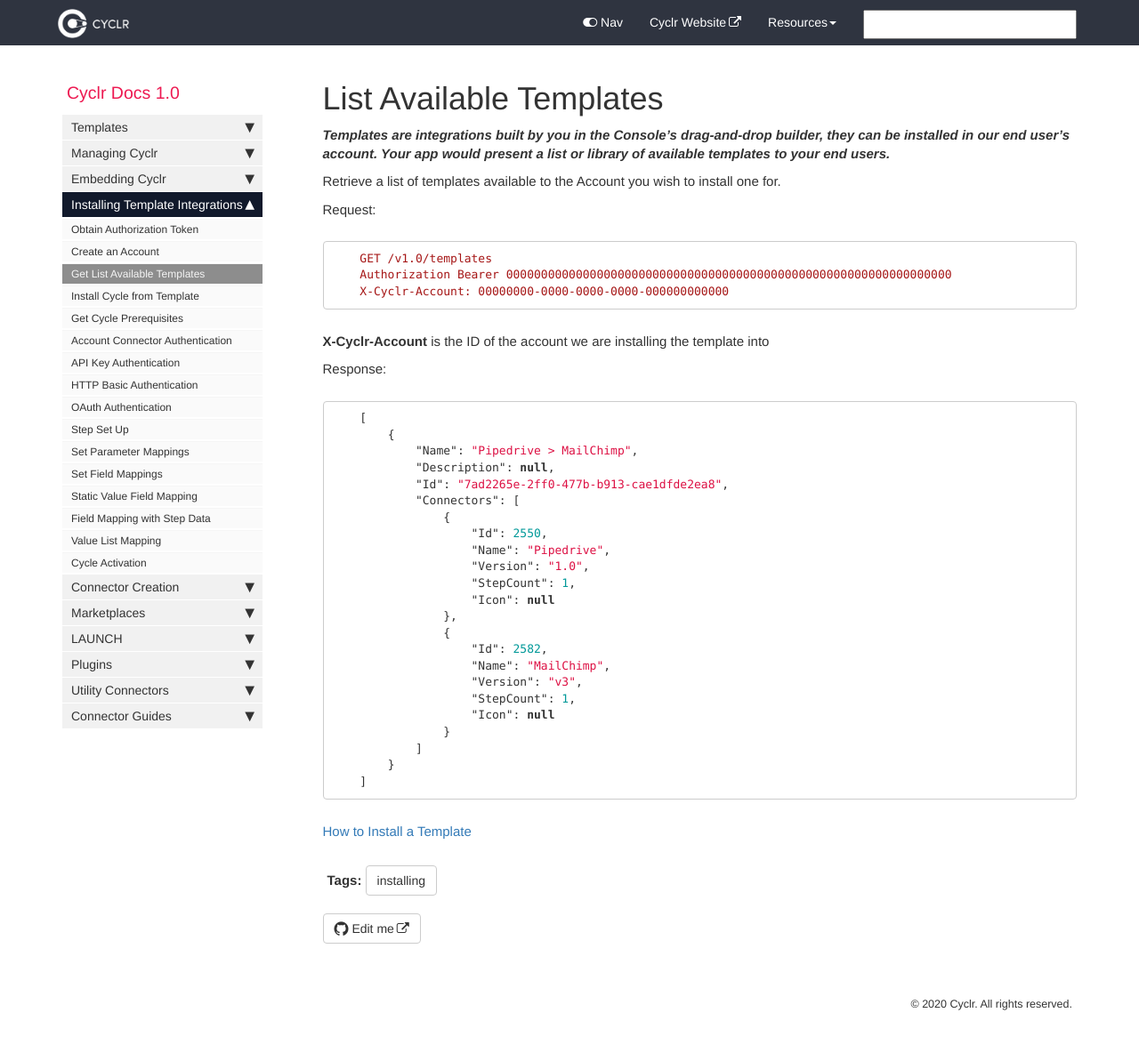
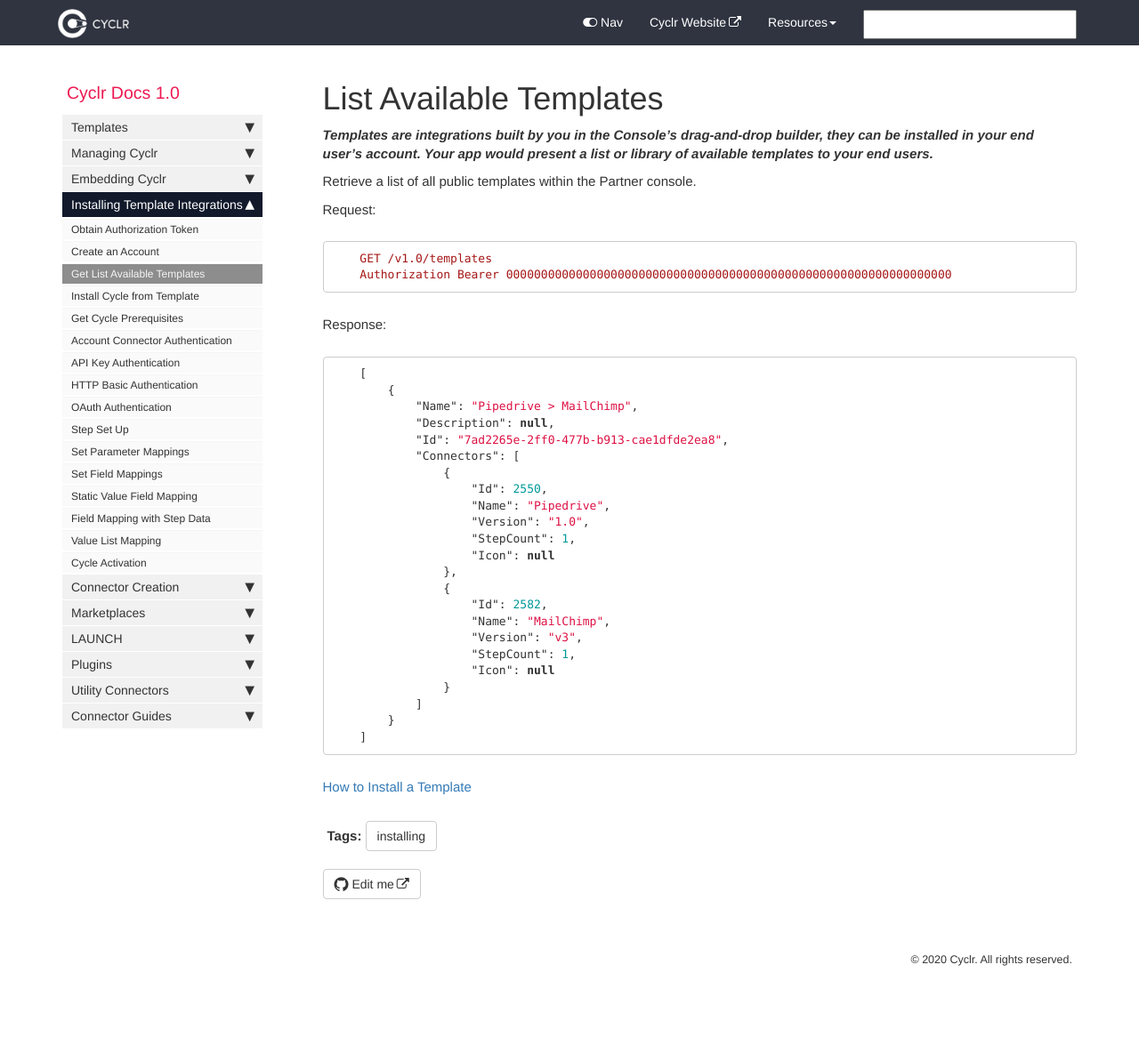
Before and after one commit to sneakysneak/docs, a Jekyll site: the page built from pages/installing-templates-api/get-list-available-templates.md, in a window 1280 px wide and 1199 px high. Shown: the top 1175 px of the window at 89% size. Built offline with Jekyll 4.4.1, drawn with Linux system fonts in a browser that asks for light colours; comment, search, counter and statistics services are not loaded.

Commit message:
Update get-list-available-templates.md

`````diff
--- a/pages/installing-templates-api/get-list-available-templates.md
+++ b/pages/installing-templates-api/get-list-available-templates.md
@@ -5,20 +5,16 @@ permalink: list-available-templates
 tags: [installing]
 ---
 
-_**Templates are integrations built by you in the Console’s drag-and-drop builder, they can be installed in our end user’s account. Your app would present a list or library of available templates to your end users.**_
+_**Templates are integrations built by you in the Console’s drag-and-drop builder, they can be installed in your end user’s account. Your app would present a list or library of available templates to your end users.**_
 
-Retrieve a list of templates available to the Account you wish to install one for.
+Retrieve a list of all public templates within the Partner console.
 
 Request:
 
 ````http
     GET /v1.0/templates
     Authorization Bearer 0000000000000000000000000000000000000000000000000000000000000000
-    X-Cyclr-Account: 00000000-0000-0000-0000-000000000000
 ````
-
-**X-Cyclr-Account** is the ID of the account we are installing the template into
-
 Response:
 
 ````json
`````
